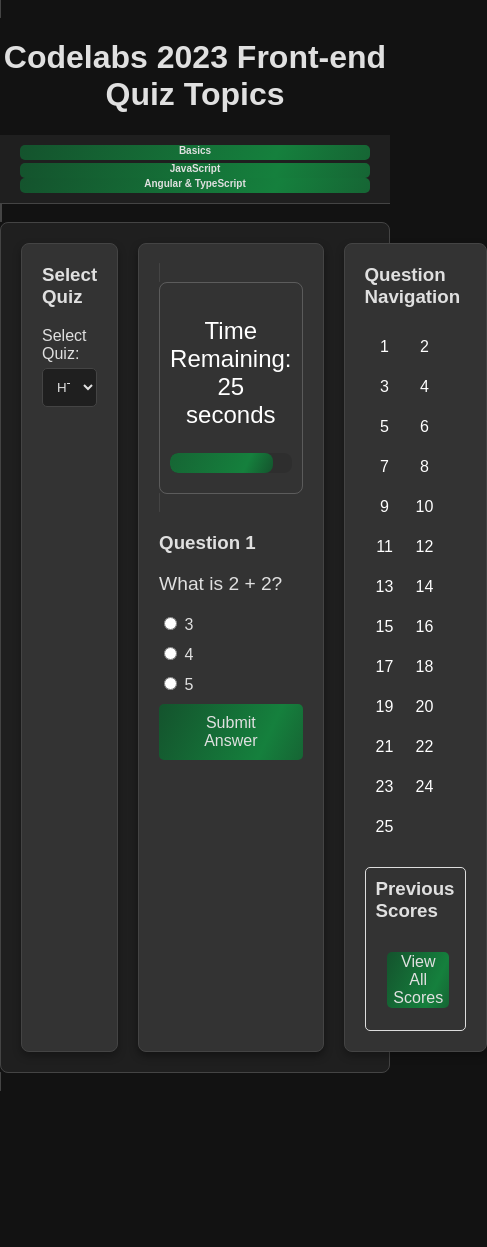
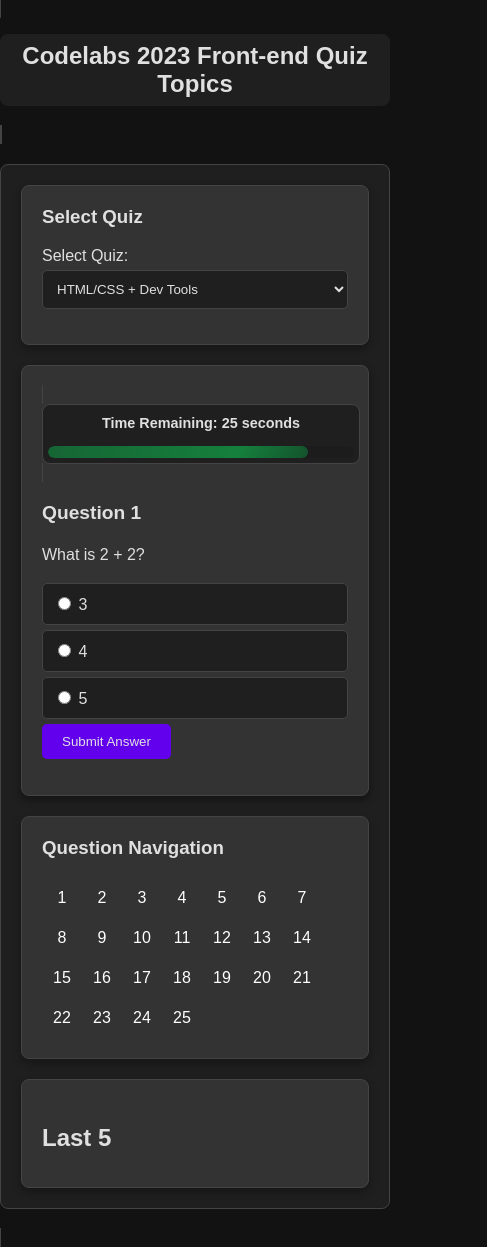
Before and after one commit to Norbok7/cf-practice-l1, an Angular app in the folder lesson1/: page /cf-practice-l1/ in a window 390 px wide. Shown: the whole page, 487 px wide, since content can reach past the window. Before the commit the page ends 1091 px from the top, so only its background shows below. Built offline with nearby package versions, Linux system fonts and the light colour scheme.

Commit message:
Mobile friendly update!

```diff
--- a/lesson1/src/app/app.component.ts
+++ b/lesson1/src/app/app.component.ts
@@ -7,7 +7,7 @@
 @Component({
   selector: 'app-root',
   standalone: true,
-  imports: [RouterOutlet, LessonBarComponent, LessonQuizComponent, LessonTimerComponent],
+  imports: [RouterOutlet, LessonBarComponent, LessonQuizComponent, LessonTimerComponent, ],
   templateUrl: './app.component.html',
   styleUrl: './app.component.css'
 })
--- a/lesson1/src/app/app.config.ts
+++ b/lesson1/src/app/app.config.ts
@@ -4,5 +4,6 @@
 import { routes } from './app.routes';
 
 export const appConfig: ApplicationConfig = {
-  providers: [provideRouter(routes)]
+  providers: [provideRouter(routes)],
+
 };
--- a/lesson1/src/app/lesson-bar/lesson-bar.component.css
+++ b/lesson1/src/app/lesson-bar/lesson-bar.component.css
@@ -1,34 +1,55 @@
-/* Dark theme for lesson bar */
+:root {
+  --primary-color: #14532d;
+  --secondary-color: #15803d;
+  --text-color: #ffffff;
+  --border-color: #444;
+  --button-bg: #15803d;
+  --button-hover-bg: #166534;
+  --lesson-bg: #444;
+  --lesson-hover-bg: #555;
+}
+
+.main-title {
+  text-align: center;
+  color: var(--text-color);
+  font-size: 1.8em;
+  margin-bottom: 20px;
+  background-color: var(--primary-color);
+  padding: 10px;
+  border-radius: 8px;
+}
+
 .lesson-bar {
   display: flex;
   flex-wrap: wrap;
-  background-color: var(--primary-color); /* Example: #333 */
+  background-color: var(--primary-color);
   padding: 10px;
-  border-bottom: 1px solid var(--border-color); /* Example: #444 */
+  border-bottom: 1px solid var(--border-color);
+  border-radius: 5px;
 }
+
 .topic-container {
   display: flex;
   flex-direction: column;
-  margin: 0 10px; /* Space between topics */
-  flex: 1 1 200px; /* Allow topics to grow and shrink */
+  margin: 10px;
+  flex: 1 1 200px; /* Responsive size adjustment */
 }
 
 .topic-title {
-  height: 15px;
   cursor: pointer;
   padding: 10px;
   background: linear-gradient(115deg, #14532d, #15803d 73%, #166534); /* Gradient background */
-  color: var(--text-color); /* Example: #fff */
+  color: var(--text-color);
   border-radius: 5px;
   text-align: center;
   font-weight: bold;
-  transition: background 0.3s, transform 0.3s, box-shadow 0.3s; /* Smooth transitions */
+  transition: background 0.3s, transform 0.3s, box-shadow 0.3s;
 }
 
 .topic-title:hover {
   background: linear-gradient(115deg, #166534, #15803d 73%, #14532d); /* Gradient for hover */
-  transform: scale(1.05); /* Slightly enlarge the title on hover */
-  box-shadow: 0 4px 8px rgba(0, 0, 0, 0.3); /* Add a shadow for depth */
+  transform: scale(1.05);
+  box-shadow: 0 4px 8px rgba(0, 0, 0, 0.3);
 }
 
 .lesson-list {
@@ -36,44 +57,63 @@
   padding-left: 10px;
   display: flex;
   flex-direction: column;
+  background-color: var(--secondary-color);
+  border-radius: 5px;
+  padding: 10px;
+  box-shadow: 0 2px 4px rgba(0, 0, 0, 0.2);
 }
 
 .lesson-item {
   cursor: pointer;
   margin-top: 5px;
-  padding: 5px;
-  background-color: var(--lesson-bg); /* Example: #444 */
-  color: var(--text-color); /* Example: #fff */
+  padding: 8px;
+  background-color: var(--lesson-bg);
+  color: var(--text-color);
   border-radius: 5px;
   transition: background-color 0.3s;
 }
 
 .lesson-item:hover {
-  background-color: var(--lesson-hover-bg); /* Example: #555 */
+  background-color: var(--lesson-hover-bg);
 }
-/* Style for the master button */
+
 .close-all-button {
   cursor: pointer;
-  padding: 5px 10px;
-  background: rgba(255, 0, 0, 0.635); /* Gradient background */
-  color: var(--text-color); /* Example: #fff */
+  padding: 10px 20px;
+  background: rgba(255, 0, 0, 0.8);
+  color: var(--text-color);
   border: none;
   border-radius: 5px;
-  margin-top: 10px; /* Space above the button */
+  margin-top: 10px;
   font-weight: bold;
   transition: background-color 0.3s;
-  box-shadow: 0 2px 4px rgba(0,0,0,0.2); /* Subtle shadow for depth */
-  align-self: center; /* Center the button horizontally */
-  display: block; /* Ensure the button is block level */
+  box-shadow: 0 2px 4px rgba(0, 0, 0, 0.2);
+  align-self: center;
 }
 
 .close-all-button:hover {
-  background: linear-gradient(red); /* Gradient background */
+  background: rgba(200, 0, 0, 0.9);
+}
+
+/* Responsive adjustments */
+@media (max-width: 768px) {
+  .lesson-bar {
+    display: none; /* Hide the entire lesson bar component on mobile devices */
+  }
+
+  .topic-container {
+    flex: 1 1 100%;
+    margin: 5px 0;
+  }
+
+  .main-title {
+    font-size: 1.5em;
+    padding: 8px;
+  }
 }
 
 @media (max-width: 480px) {
-  .topic-title {
-    font-size: 10px; /* Adjust font size for smaller screens */
-    padding: 0 3px; /* Adjust horizontal padding */
+  .lesson-bar {
+    display: none; /* Hide the entire lesson bar component on mobile devices */
   }
 }
--- a/lesson1/src/app/lesson-bar/lesson-bar.component.html
+++ b/lesson1/src/app/lesson-bar/lesson-bar.component.html
@@ -1,9 +1,9 @@
-<h1 style="text-align: center;">Codelabs 2023 Front-end Quiz Topics</h1>
+<h1 class="main-title">Codelabs 2023 Front-end Quiz Topics</h1>
 <div class="lesson-bar">
-
   <br>
   <!-- Title for Quiz Topics -->
   <div class="quiz-topic-title">
+    <!-- Content could go here if needed -->
   </div>
 
   <!-- List of Topics -->
--- a/lesson1/src/app/lesson-quiz/lesson-quiz.component.css
+++ b/lesson1/src/app/lesson-quiz/lesson-quiz.component.css
@@ -7,18 +7,46 @@
   --button-hover-bg: #555; /* Button background hover color */
 }
 
+body {
+  margin: 0;
+  font-family: Arial, sans-serif;
+}
+
 /* Dark theme for quiz container */
 .quiz-container {
   display: grid;
   grid-template-columns: 1fr 3fr 1fr; /* 3 columns: selector, quiz, navigation */
-  gap: 20px; /* Space between columns */
+  gap: 20px;
   background-color: var(--primary-color);
   color: var(--text-color);
   border: 1px solid var(--border-color);
   border-radius: 8px;
   padding: 20px;
   max-width: 1200px;
-  margin: auto;
+  margin: 20px auto; /* Centered in the page */
+}
+
+/* Responsive design */
+@media (max-width: 768px) {
+  .quiz-container {
+    grid-template-columns: 1fr; /* Single column layout */
+    gap: 10px;
+  }
+
+  .section-selector-box, .quiz-section, .navigation-box, .previous-scores {
+    width: 100%;
+    box-sizing: border-box;
+  }
+
+  .quiz-section, .navigation-box, .previous-scores {
+    margin-top: 10px;
+  }
+
+  .previous-scores-button {
+    margin: 5% auto;
+    width: auto;
+    display: block;
+  }
 }
 
 /* Section selector box styles */
@@ -71,7 +99,7 @@
 }
 
 .question-numbers div {
-  width: 30px; /* Adjust size as needed */
+  width: 30px;
   height: 30px;
   margin: 5px;
   display: flex;
@@ -107,89 +135,106 @@
   color: var(--text-color);
 }
 
-.quiz-section p {
+.quiz-section h3 {
   font-size: 1.2em;
   color: var(--text-color);
 }
 
+.quiz-section p {
+  font-size: 1em;
+  line-height: 1.5;
+  color: var(--text-color);
+}
+
+/* Styles for multiple-choice and true/false options */
 .quiz-section label {
   display: block;
-  margin: 10px 0;
+  padding: 10px;
+  margin-bottom: 5px;
+  background-color: var(--primary-color);
+  border: 1px solid var(--border-color);
+  border-radius: 5px;
+  cursor: pointer;
 }
 
 .quiz-section button {
-  background: linear-gradient(115deg, #14532d, #15803d 73%, #166534); /* Gradient background */
+  padding: 10px 20px;
+  background-color: var(--button-bg);
+  color: var(--text-color);
   border: none;
-  padding: 10px 20px;
-  font-size: 1em;
+  border-radius: 5px;
   cursor: pointer;
-  border-radius: 5px;
-  color: var(--text-color); /* Example: #fff */
-  transition: background 0.3s, transform 0.3s, box-shadow 0.3s; /* Smooth transitions */
+  transition: background-color 0.3s;
 }
 
 .quiz-section button:hover {
-  background: linear-gradient(115deg, #336237, #64ad7e 73%, #14532d); /* Gradient for hover */
-  transform: scale(1.05); /* Slightly enlarge the button on hover */
-  box-shadow: 0 4px 8px rgba(0, 0, 0, 0.3); /* Add a shadow for depth */
+  background-color: var(--button-hover-bg);
 }
 
+/* Score summary styles */
 .score-summary {
-  margin-top: 20px;
-  padding: 10px;
-  border: 1px solid #ddd;
-  border-radius: 5px;
+  background-color: var(--secondary-color);
+  padding: 20px;
+  border-radius: 8px;
+  box-shadow: 0 4px 8px rgba(0, 0, 0, 0.3);
+  border: 1px solid var(--border-color);
 }
 
-.correct {
-  color: #56894c;
+.score-summary h3 {
+  color: var(--text-color);
 }
 
-.incorrect {
-  color: rgb(165, 27, 27);
+.score-summary p {
+  font-size: 1em;
+  color: var(--text-color);
 }
 
-
-ul {
-  list-style-type: none;
+.score-summary ul {
+  list-style: none;
   padding: 0;
 }
 
-li {
+.score-summary li {
+  background-color: var(--primary-color);
+  padding: 10px;
+  margin-bottom: 10px;
+  border-radius: 5px;
+  color: var(--text-color);
+}
+/* Previous scores section styles */
+.previous-scores {
+  background-color: var(--secondary-color);
+  padding: 20px;
+  border-radius: 8px;
+  box-shadow: 0 4px 8px rgba(0, 0, 0, 0.3);
+  border: 1px solid var(--border-color);
+}
+
+.previous-scores h3 {
+  color: var(--text-color);
   margin-bottom: 15px;
+  font-size: 1.5em;
+}
+
+.previous-scores ul {
+  list-style: none;
+  padding: 0;
+  margin: 0;
+}
+
+.previous-scores li {
+  padding: 10px 0;
+  border-bottom: 1px solid var(--border-color);
   color: var(--text-color);
 }
 
-.previous-scores {
-  margin-top: 20px;
-  padding: 10px;
-  border: 1px solid #ddd;
-  border-radius: 5px;
-}
-
-.previous-scores ul {
-  list-style-type: none;
-  padding: 0;
-  font-size: 12px;
-}
-
-.previous-scores li {
+.previous-scores .score-item {
+  display: flex;
+  justify-content: space-between;
   margin-bottom: 5px;
 }
 
-.previous-scores-button {
-  margin: 15%;
-  background: linear-gradient(115deg, #14532d, #15803d 73%, #166534);
-  border: none;
-  border-radius: 5px;
-  font-size: 1em;
-  cursor: pointer;
-  color: var(--text-color);
-  transition: background 0.3s, transform 0.3s, box-shadow 0.3s;
+.previous-scores .score-title {
+  font-weight: bold;
+  color: rgb(65, 154, 47);
 }
-
-.previous-scores-button:hover {
-  background: linear-gradient(115deg, #336237, #64ad7e 73%, #14532d);
-  transform: scale(1.05);
-  box-shadow: 0 4px 8px rgba(0, 0, 0, 0.3);
-}
--- a/lesson1/src/app/lesson-quiz/lesson-quiz.component.html
+++ b/lesson1/src/app/lesson-quiz/lesson-quiz.component.html
@@ -88,6 +88,7 @@
       </ul>
     </div>
   </div>
+
   <!-- Navigation Box -->
   <div class="navigation-box">
     <h3>Question Navigation</h3>
@@ -102,21 +103,21 @@
         {{ number }}
       </div>
     </div>
-
-
+  </div>
 <!-- Display Previous Scores -->
 <div class="previous-scores">
-  <h3>Previous Scores</h3>
+  <h3>Last 5</h3>
   <ul>
-    <li *ngFor="let score of previousScores | slice:-3">
-      <strong style="color: rgb(65, 154, 47);">Quiz</strong> {{ score.sectionTitle }}<br>
-      <strong style="color: rgb(65, 154, 47);">Score:</strong> {{ (score.correctCount / score.totalQuestions * 100) | number: '1.0-2' }}%<br>
-      <strong style="color: rgb(65, 154, 47);">Date:</strong> {{ score.date | date: 'short' }}
+    <li *ngFor="let score of previousScores | slice:-10">
+      <div class="score-item">
+        <strong class="score-title">Quiz:</strong> {{ score.sectionTitle }}
+      </div>
+      <div class="score-item">
+        <strong class="score-title">Score:</strong> {{ (score.correctCount / score.totalQuestions * 100) | number: '1.0-2' }}%
+      </div>
+      <div class="score-item">
+        <strong class="score-title">Date:</strong> {{ score.date | date: 'short' }}
+      </div>
     </li>
   </ul>
-  <button class="previous-scores-button">View All Scores</button>
 </div>
-
-  </div>
-
-  </div>
--- a/lesson1/src/app/lesson-quiz/lesson-quiz.component.ts
+++ b/lesson1/src/app/lesson-quiz/lesson-quiz.component.ts
@@ -34,7 +34,8 @@
 @Component({
   selector: 'app-lesson-quiz',
   standalone: true,
-  imports: [CommonModule, FormsModule, LessonTimerComponent, ],
+  imports: [CommonModule, FormsModule, LessonTimerComponent,
+   ],
   templateUrl: './lesson-quiz.component.html',
   styleUrls: ['./lesson-quiz.component.css']
 })
--- a/lesson1/src/app/lesson-timer/lesson-timer.component.css
+++ b/lesson1/src/app/lesson-timer/lesson-timer.component.css
@@ -1,25 +1,57 @@
 .timer {
-  font-size: 1.5em;
-  color: #fff;
+  font-size: 1.2em; /* Adjusted font size for better readability */
+  color: var(--text-color);
   text-align: center;
-  margin: 0;
+  margin: 0 auto; /* Center the timer */
   padding: 10px;
   border-radius: 8px;
-  background: none;
-  border: 1px solid #ffffff33;
+  background: var(--primary-color); /* Consistent background color */
+  border: 1px solid var(--border-color);
+  width: 100%; /* Full width on mobile */
+  max-width: 400px; /* Max width for larger screens */
+}
+
+.timer-text {
+  margin: 0;
+  padding: 5px 0;
+  font-weight: bold;
 }
 
 .progress-bar {
   background-color: rgba(0, 0, 0, 0.1); /* Lighter background for the progress bar */
   border-radius: 8px;
   height: 20px;
-  margin-bottom: 10px;
+  margin-top: 10px; /* Adjusted margin for better spacing */
   position: relative;
   width: 100%;
   overflow: hidden; /* Ensure progress doesn't overflow */
 }
+
 .progress {
   height: 100%;
   border-radius: 8px;
   transition: width 0.5s linear; /* Smooth width transition */
 }
+
+/* Responsive adjustments */
+@media (max-width: 768px) {
+  .timer {
+    font-size: 1em; /* Adjust font size for smaller screens */
+    padding: 8px;
+  }
+
+  .progress-bar {
+    height: 15px; /* Adjust progress bar height for better fit */
+  }
+}
+
+@media (max-width: 480px) {
+  .timer {
+    font-size: 0.9em; /* Further adjust font size for very small screens */
+    padding: 5px;
+  }
+
+  .progress-bar {
+    height: 12px; /* Further adjust progress bar height */
+  }
+}
--- a/lesson1/src/app/lesson-timer/lesson-timer.component.html
+++ b/lesson1/src/app/lesson-timer/lesson-timer.component.html
@@ -1,5 +1,5 @@
 <div class="timer">
-  <p>Time Remaining: {{ timeRemaining }} seconds</p>
+  <p class="timer-text">Time Remaining: {{ timeRemaining }} seconds</p>
   <div class="progress-bar">
     <div
       class="progress"
```
Lines whose indentation alone changed are shown as unchanged.
